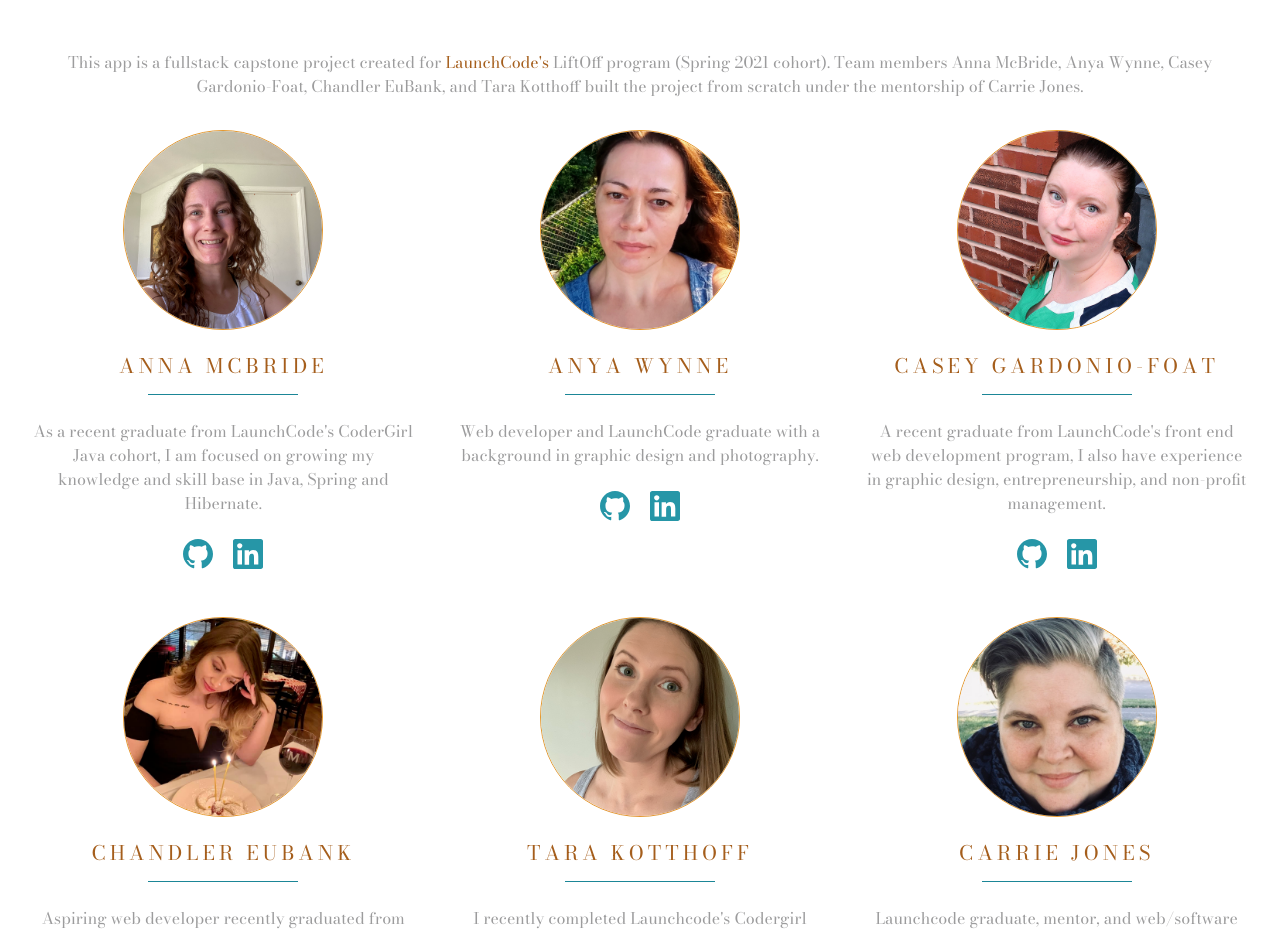
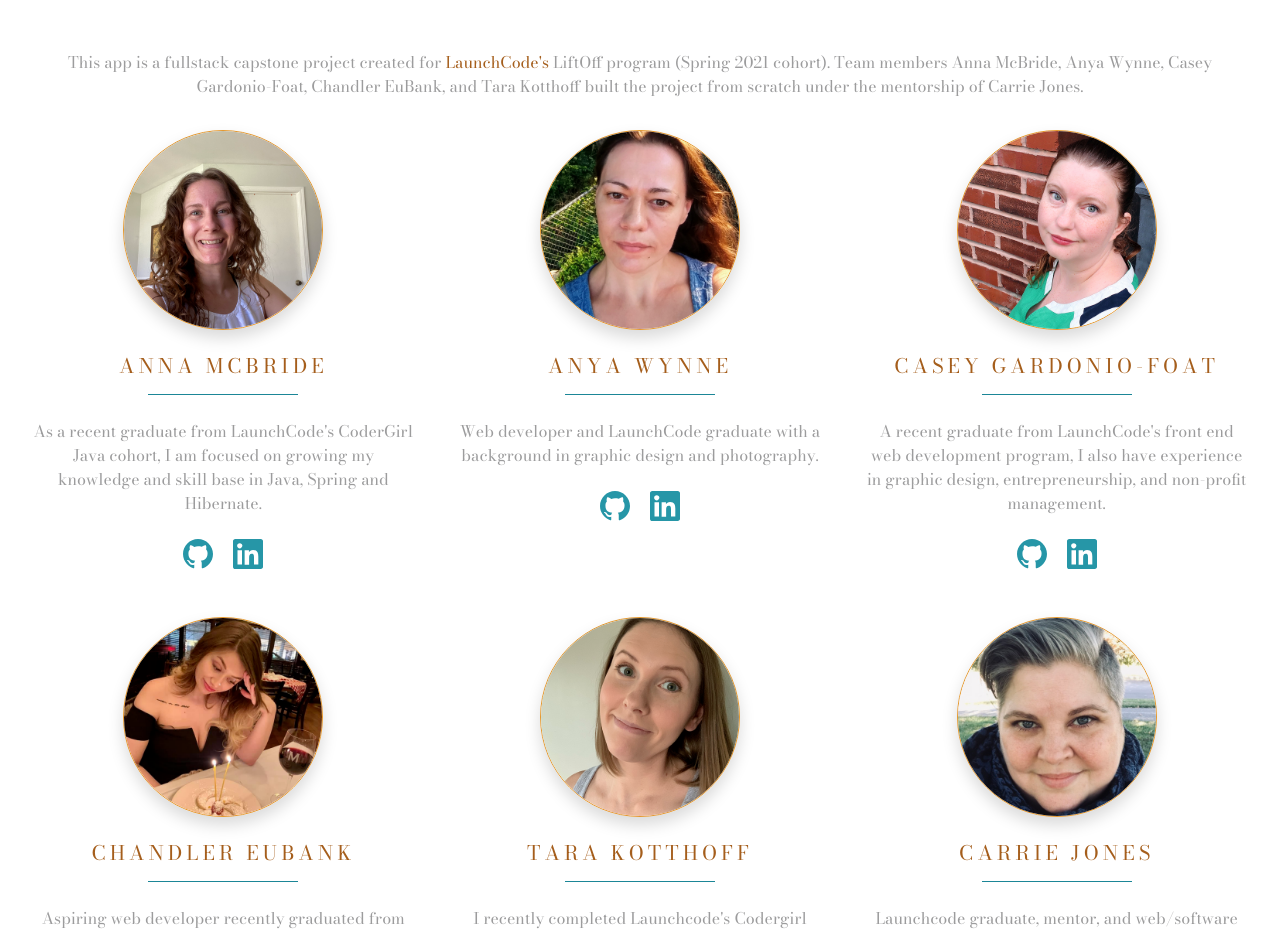
Before and after one commit to Carolista/collection-organizer, an Angular app in the folder frontEnd/: page /about-team in a window 1280 px wide. Shown: the part 200-1134 px from the top of the page. Built offline with nearby package versions, Linux system fonts and the light colour scheme.

Commit message:
added drop shadow to images on about-team page

```diff
--- a/frontEnd/src/app/landing-page/about-team/about-team.component.html
+++ b/frontEnd/src/app/landing-page/about-team/about-team.component.html
@@ -19,7 +19,7 @@
 
     <!--Anna McBride-->
     <div class="col-lg-4 col-sm-10 mx-auto mb-5">
-      <img class="rounded-circle border border-warning mb-4"  src="../../../assets/photos/team_AnnaMcBride.png" style="height: 200px">
+      <img class="rounded-circle border border-warning mb-4 shadow"  src="../../../assets/photos/team_AnnaMcBride.png" style="height: 200px">
       <h5 class="text-secondary text-uppercase" style="letter-spacing: .25rem;">Anna McBride</h5>
       <hr class="border-info" width="150">
       <p class="text-muted my-4">As a recent graduate from LaunchCode's CoderGirl Java cohort, I am focused on growing my knowledge and skill base in Java, Spring and Hibernate.</p>
@@ -31,7 +31,7 @@
 
     <!--Anya Wynne-->
     <div class="col-lg-4 col-sm-10 mx-auto mb-5">
-      <img class="rounded-circle border border-warning mb-4" src="../../../assets/photos/team_AnyaWynne.jfif" style="height: 200px">
+      <img class="rounded-circle border border-warning mb-4 shadow" src="../../../assets/photos/team_AnyaWynne.jfif" style="height: 200px">
       <h5 class="text-secondary text-uppercase" style="letter-spacing: .25rem;">Anya Wynne</h5>
       <hr class="border-info" width="150">
       <p class="text-muted my-4">Web developer and LaunchCode graduate with a background in graphic design and photography.</p>
@@ -43,7 +43,7 @@
 
     <!--Casey Gardonio-Foat-->
     <div class="col-lg-4 col-sm-10 mx-auto mb-5">
-      <img class="rounded-circle border border-warning mb-4" src="../../../assets/photos/team_CaseyGardonio-Foat.jfif" style="height: 200px">
+      <img class="rounded-circle border border-warning mb-4 shadow" src="../../../assets/photos/team_CaseyGardonio-Foat.jfif" style="height: 200px">
       <h5 class="text-secondary text-uppercase" style="letter-spacing: .25rem;">Casey Gardonio-Foat</h5>
       <hr class="border-info" width="150">
       <p class="text-muted my-4">A recent graduate from LaunchCode's front end web development program, I also have experience in graphic design, entrepreneurship, and non-profit management.</p>
@@ -58,7 +58,7 @@
   <div class="row text-center">
     <!--Chandler EuBank-->
     <div class="col-lg-4 col-sm-10 mx-auto mb-5">
-      <img class="rounded-circle border border-warning mb-4"  src="../../../assets/photos/team_ChandlerEuBank.png" style="height: 200px">
+      <img class="rounded-circle border border-warning mb-4 shadow"  src="../../../assets/photos/team_ChandlerEuBank.png" style="height: 200px">
       <h5 class="text-secondary text-uppercase" style="letter-spacing: .25rem;">Chandler EuBank</h5>
       <hr class="border-info" width="150">
       <p class="text-muted my-4">Aspiring web developer recently graduated from LaunchCode's CoderGirl cohort, focusing on JavaScript and Java. Actively seeking development positions.</p>
@@ -70,7 +70,7 @@
 
     <!--Tara Kotthoff-->
     <div class="col-lg-4 col-sm-10 mx-auto mb-5">
-      <img class="rounded-circle border border-warning mb-4" src="../../../assets/photos/team_TaraKotthoff.png" style="height: 200px">
+      <img class="rounded-circle border border-warning mb-4 shadow" src="../../../assets/photos/team_TaraKotthoff.png" style="height: 200px">
       <h5 class="text-secondary text-uppercase" style="letter-spacing: .25rem;">Tara Kotthoff</h5>
       <hr class="border-info" width="150">
       <p class="text-muted my-4">I recently completed Launchcode's Codergirl JavaScript & Java Web Development Course, and am currently working on my capstone project.</p>
@@ -82,7 +82,7 @@
 
     <!--Carrie Jones-->
     <div class="col-lg-4 col-sm-10 mx-auto mb-5">
-      <img class="rounded-circle border border-warning mb-4" src="../../../assets/photos/team_CarrieJones.jfif" style="height: 200px">
+      <img class="rounded-circle border border-warning mb-4 shadow" src="../../../assets/photos/team_CarrieJones.jfif" style="height: 200px">
       <h5 class="text-secondary text-uppercase" style="letter-spacing: .25rem;">Carrie Jones</h5>
       <hr class="border-info" width="150">
       <p class="text-muted my-4">Launchcode graduate, mentor, and web/software developer with passion for all things both creative and analytical.</p>
```
